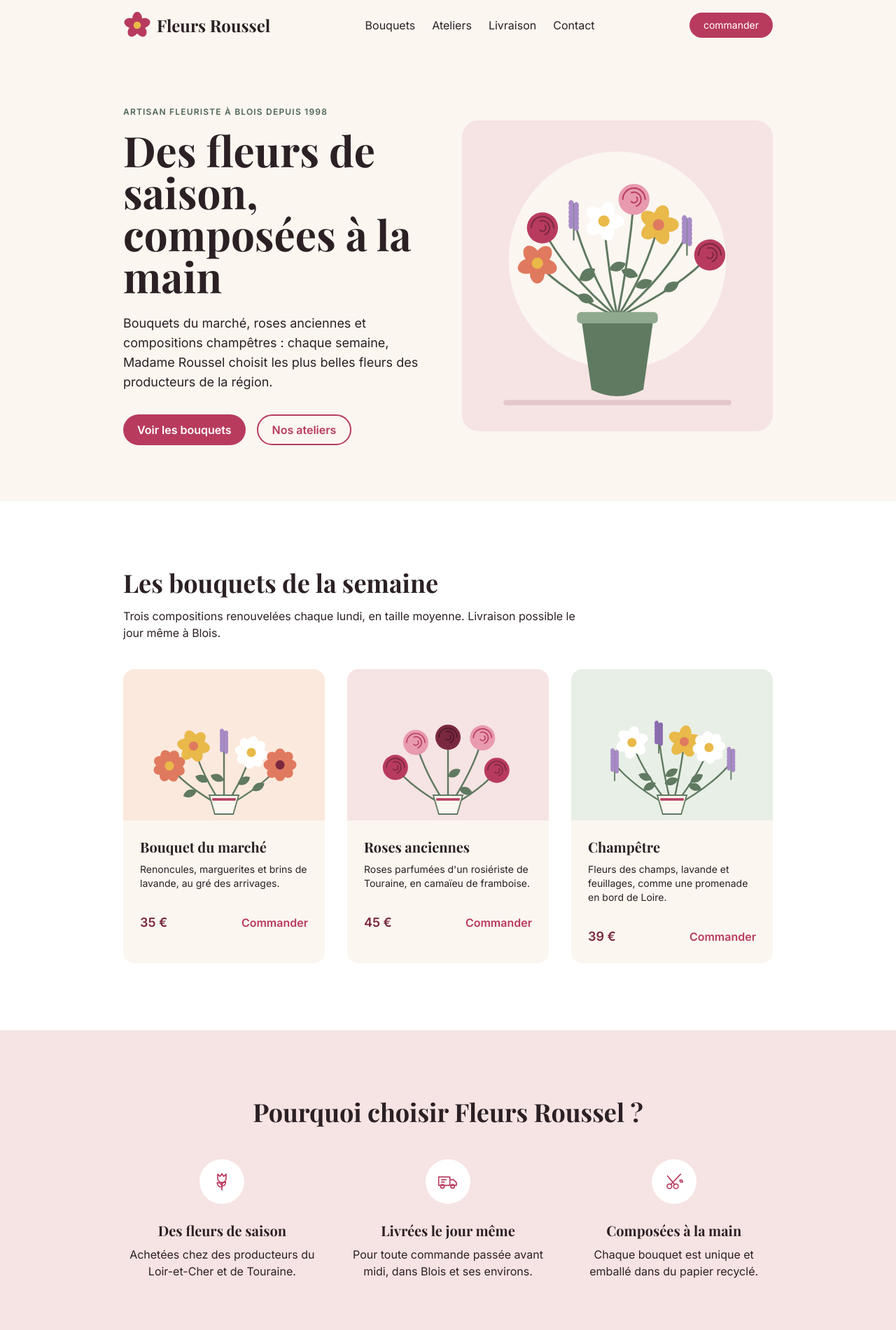
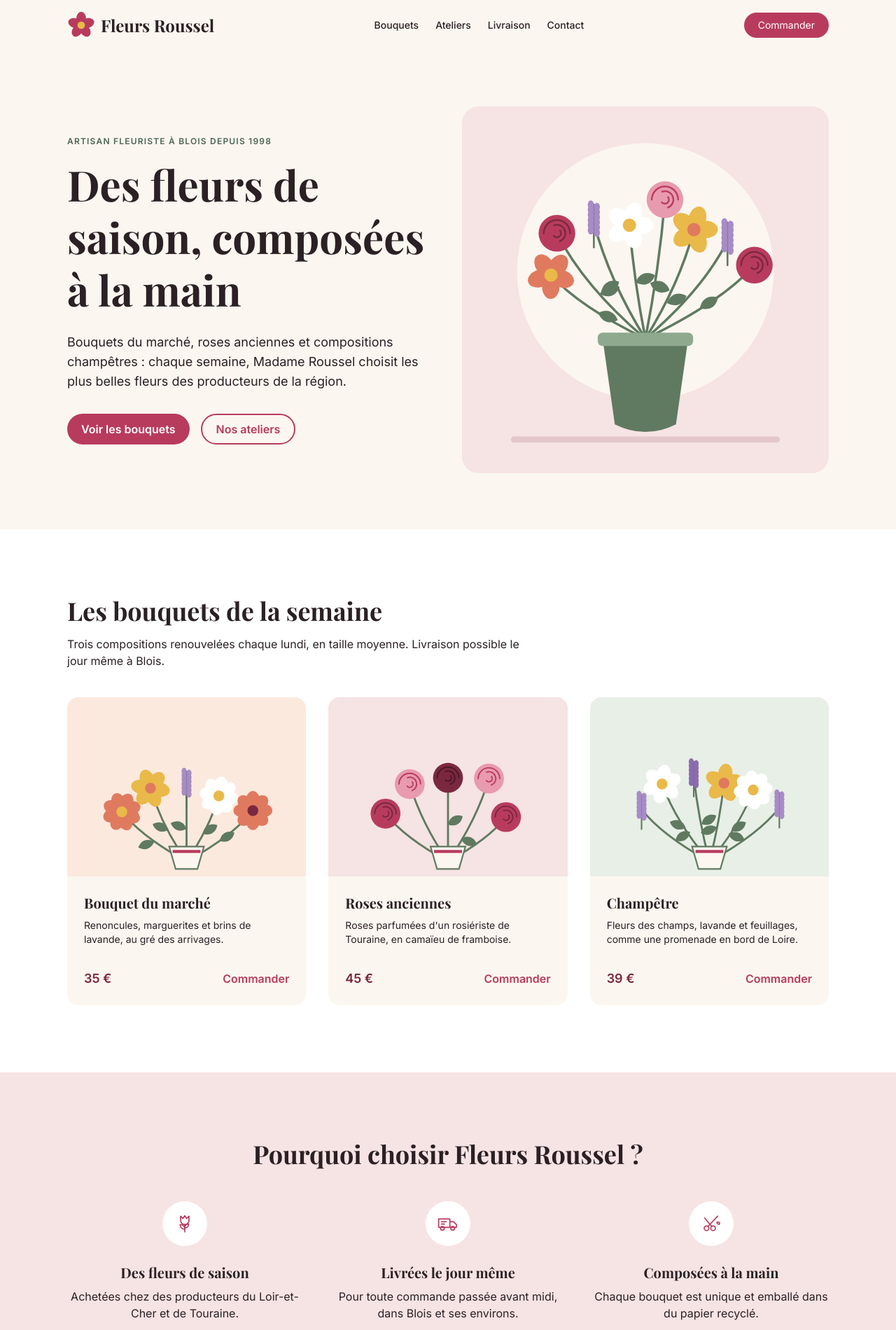
Before and after one commit to lucascharron/tailwind_roussel_lucas.charron, a website: page index.html in a window 1280 px wide. Shown: the top 1900 px of the page at 70% size. Drawn offline with nearby package versions, Linux system fonts and the light colour scheme.

Commit message:
verison sm: et md: fait a la main et corrigé part l'ia

```diff
--- a/index.html
+++ b/index.html
@@ -9,58 +9,59 @@
     <!-- Polices Google Fonts : Inter (texte) et Playfair Display (titres) -->
     <link rel="preconnect" href="https://fonts.googleapis.com">
     <link rel="preconnect" href="https://fonts.gstatic.com" crossorigin>
-    <link href="https://fonts.googleapis.com/css2?family=Inter:wght@400;600&family=Playfair+Display:wght@700&display=swap" rel="stylesheet">
+    <link href="https://fonts.googleapis.com/css2?family=Inter:wght@400;500;600&family=Playfair+Display:wght@700&display=swap" rel="stylesheet">
     <!-- CSS généré par Tailwind (npm run dev) -->
     <link rel="stylesheet" href="dist/output.css">
 </head>
 <body class="bg-creme font-texte text-encre">
 
     <!-- ========== HEADER ========== -->
-    <header class="flex items-center justify-between px-44 py-4">
+    <header class="mx-auto flex max-w-6xl flex-wrap items-center justify-between gap-y-4 px-4 py-4 md:flex-nowrap md:px-8">
         <!-- Logo + nom du site -->
         <div class="flex items-center gap-2">
             <img src="img_roussel/logo-roussel.svg" alt="Logo Fleurs Roussel" class="w-10 h-10">
             <a href="index.html" class="font-titre font-bold text-2xl hover:text-bordeaux focus-visible:outline-2 focus-visible:outline-offset-2 focus-visible:outline-framboise">Fleurs Roussel</a>
         </div>
         <!-- Navigation -->
-        <nav class="flex gap-6">
+        <nav class="order-last flex w-full text-sm font-medium justify-between md:order-none md:w-auto md:justify-start md:gap-6">
             <a href="#bouquets" class="hover:text-bordeaux focus-visible:outline-2 focus-visible:outline-offset-2 focus-visible:outline-framboise">Bouquets</a>
             <a href="#atelier" class="hover:text-bordeaux focus-visible:outline-2 focus-visible:outline-offset-2 focus-visible:outline-framboise">Ateliers</a>
             <a href="#" class="hover:text-bordeaux focus-visible:outline-2 focus-visible:outline-offset-2 focus-visible:outline-framboise">Livraison</a>
             <a href="#contact" class="hover:text-bordeaux focus-visible:outline-2 focus-visible:outline-offset-2 focus-visible:outline-framboise">Contact</a>
         </nav>
         <!-- Bouton commander -->
-        <button class="bg-framboise rounded-full text-white text-sm px-5 py-2 hover:bg-bordeaux focus-visible:outline-2 focus-visible:outline-offset-2 focus-visible:outline-framboise">commander</button>
+        <button class="bg-framboise rounded-full text-white text-sm px-5 py-2 hover:bg-bordeaux focus-visible:outline-2 focus-visible:outline-offset-2 focus-visible:outline-framboise">Commander</button>
     </header>
 
     <!-- ========== HERO (MAIN) ========== -->
 <main>
-    <section class="px-44 py-20 flex items-center justify-between gap-10 ">
+    <section class="mx-auto flex max-w-6xl flex-col justify-between gap-10 px-4 pt-8 pb-16 md:flex-row md:items-center md:px-8 md:py-20">
         <!-- Bloc texte (gauche) -->
-        <div class="w-1/2">
+        <div class="w-full md:w-1/2">
             <p class="font-semibold text-xs text-sauge mb-4 tracking-widest">ARTISAN FLEURISTE À BLOIS DEPUIS 1998</p>
-            <h1 class="text-6xl font-titre font-bold mb-6">Des fleurs de saison, composées à la main</h1>
+            <h1 class="text-4xl md:text-5xl lg:text-6xl leading-tight font-titre font-bold mb-6">Des fleurs de saison, composées à la main</h1>
             <p class="text-lg mb-8">Bouquets du marché, roses anciennes et compositions champêtres : chaque semaine, Madame Roussel choisit les plus belles fleurs des producteurs de la région.</p>
             <!-- Boutons -->
-            <div class="flex gap-4">
+            <div class="flex flex-col gap-4 sm:flex-row">
                 <button class="bg-framboise rounded-full text-white font-semibold text-base px-5 py-2 hover:bg-bordeaux focus-visible:outline-2 focus-visible:outline-offset-2 focus-visible:outline-framboise">Voir les bouquets</button>
                 <button class="border-framboise border-2 rounded-full font-semibold text-framboise text-base px-5 py-2 hover:bg-framboise hover:text-white focus-visible:outline-2 focus-visible:outline-offset-2 focus-visible:outline-framboise">Nos ateliers</button>
             </div>
         </div>
         <!-- Image (droite) -->
-        <picture class="w-1/2">
+        <picture class="w-full md:w-1/2">
             <img class="rounded-3xl w-full" src="img_roussel/bouquet-vase.svg" alt="Bouquet de fleurs dans un vase">
         </picture>
     </section>
 
     <!-- ========== LES BOUQUETS DE LA SEMAINE ========== -->
-    <section id="bouquets" class="bg-white flex flex-col px-44 py-24">
-        <h2 class="font-titre font-bold text-4xl mb-4">Les bouquets de la semaine</h2>
+    <section id="bouquets" class="bg-white py-16 md:py-24">
+      <div class="mx-auto flex max-w-6xl flex-col px-4 md:px-8">
+        <h2 class="font-titre font-bold text-3xl md:text-4xl mb-4">Les bouquets de la semaine</h2>
         <p class="text-base max-w-2xl">Trois compositions renouvelées chaque lundi, en taille moyenne. Livraison possible le jour même à Blois.</p>
         <!-- Liste des cartes -->
-        <div class="flex flex-row gap-8 mt-10">
+        <div class="grid grid-cols-1 gap-8 mt-10 sm:grid-cols-2 lg:grid-cols-3">
             <!-- Carte 1 : Bouquet du marché -->
-            <article class="bg-creme flex-1 rounded-2xl overflow-hidden">
+            <article class="bg-creme rounded-2xl overflow-hidden">
                 <picture>
                     <img class="w-full" src="img_roussel/bouquet-marche.svg" alt="Bouquet du marché : renoncules, marguerites et lavande">
                 </picture>
@@ -75,7 +76,7 @@
                 </div>
             </article>
             <!-- Carte 2 : Roses anciennes -->
-            <article class="bg-creme flex-1 rounded-2xl overflow-hidden">
+            <article class="bg-creme rounded-2xl overflow-hidden">
                 <picture>
                     <img class="w-full" src="img_roussel/bouquet-roses.svg" alt="Bouquet de roses anciennes">
                 </picture>
@@ -90,7 +91,7 @@
                 </div>
             </article>
             <!-- Carte 3 : Champêtre -->
-            <article class="bg-creme flex-1 rounded-2xl overflow-hidden">
+            <article class="bg-creme rounded-2xl overflow-hidden">
                 <picture>
                     <img class="w-full" src="img_roussel/bouquet-champetre.svg" alt="Bouquet champêtre de fleurs des champs et lavande">
                 </picture>
@@ -105,14 +106,16 @@
                 </div>
             </article>
         </div>
+      </div>
     </section>
 
     <!-- ========== POURQUOI CHOISIR FLEURS ROUSSEL ========== -->
-    <section class="bg-petale flex flex-col items-center text-center px-44 py-24">
-        <h2 class="font-titre font-bold text-4xl mb-12">Pourquoi choisir Fleurs Roussel ?</h2>
-        <ul class="flex flex-row gap-10">
+    <section class="bg-petale py-16 md:py-24">
+      <div class="mx-auto flex max-w-6xl flex-col items-center px-4 text-center md:px-8">
+        <h2 class="font-titre font-bold text-3xl md:text-4xl mb-12">Pourquoi choisir Fleurs Roussel ?</h2>
+        <ul class="flex flex-col gap-10 md:flex-row">
             <!-- Argument 1 : saison -->
-            <li class="flex-1">
+            <li class="md:flex-1">
                 <div class="bg-white rounded-full flex justify-center items-center w-16 h-16 mx-auto mb-6">
                     <img class="size-8" src="img_roussel/icone-saison.svg" alt="">
                 </div>
@@ -120,7 +123,7 @@
                 <p>Achetées chez des producteurs du Loir-et-Cher et de Touraine.</p>
             </li>
             <!-- Argument 2 : livraison -->
-            <li class="flex-1">
+            <li class="md:flex-1">
                 <div class="bg-white rounded-full flex justify-center items-center w-16 h-16 mx-auto mb-6">
                     <img class="size-8" src="img_roussel/icone-livraison.svg" alt="">
                 </div>
@@ -128,7 +131,7 @@
                 <p>Pour toute commande passée avant midi, dans Blois et ses environs.</p>
             </li>
             <!-- Argument 3 : fait main -->
-            <li class="flex-1">
+            <li class="md:flex-1">
                 <div class="bg-white rounded-full flex justify-center items-center w-16 h-16 mx-auto mb-6">
                     <img class="size-8" src="img_roussel/icone-atelier.svg" alt="">
                 </div>
@@ -136,15 +139,17 @@
                 <p>Chaque bouquet est unique et emballé dans du papier recyclé.</p>
             </li>
         </ul>
+      </div>
     </section>
 
     <!-- ========== ATELIER ========== -->
-    <section id="atelier" class="bg-sauge flex flex-row-reverse items-center text-white px-44 py-24 gap-10">
-        <picture class="flex-1">
+    <section id="atelier" class="bg-sauge text-white py-16 md:py-24">
+      <div class="mx-auto flex max-w-6xl flex-col gap-10 px-4 md:flex-row-reverse md:items-center md:px-8">
+        <picture class="md:flex-1">
             <img class="rounded-3xl w-full" src="img_roussel/atelier.svg" alt="">
         </picture>
-        <div class="flex-1">
-            <h2 class="font-titre font-bold text-4xl mb-4">Composez votre bouquet en atelier</h2>
+        <div class="md:flex-1 lg:min-h-99">
+            <h2 class="font-titre font-bold text-3xl md:text-4xl mb-4">Composez votre bouquet en atelier</h2>
             <p class="mb-6">Un samedi par mois, Madame Roussel partage ses gestes de fleuriste. Vous repartez avec votre composition.</p>
             <!-- Infos pratiques -->
             <ul class="flex flex-col gap-2">
@@ -154,12 +159,13 @@
             </ul>
             <button class="bg-white rounded-full text-sauge font-semibold text-base px-6 py-3 mt-8 hover:bg-creme focus-visible:outline-2 focus-visible:outline-offset-2 focus-visible:outline-white">Réserver une place</button>
         </div>
+      </div>
     </section>
 </main>
 
     <!-- ========== FOOTER ========== -->
     <footer id="contact" class="bg-encre text-creme  text-sm">
-        <ul class="grid grid-cols-3 gap-10 py-12 px-44">
+        <ul class="mx-auto grid max-w-6xl grid-cols-1 gap-10 px-4 py-12 md:grid-cols-3 md:px-8">
             <!-- Présentation -->
             <li class="flex flex-col gap-2">
                 <p class="font-titre text-2xl font-bold">Fleurs Roussel</p>
```
Also changed, not shown: dist/output.css.
